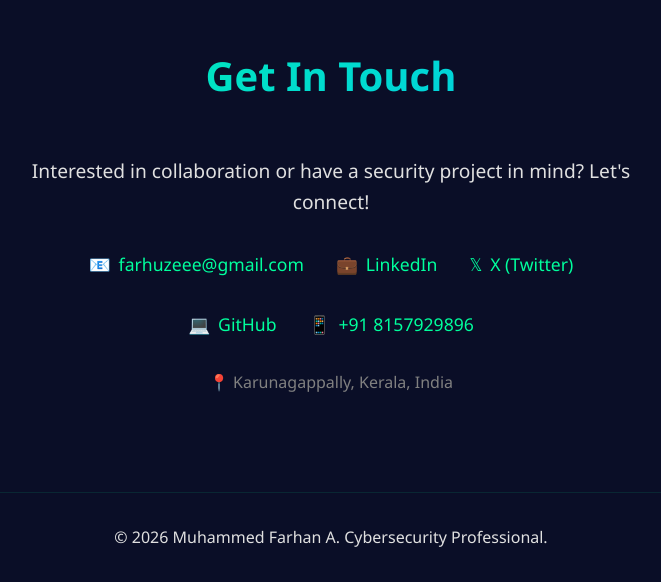
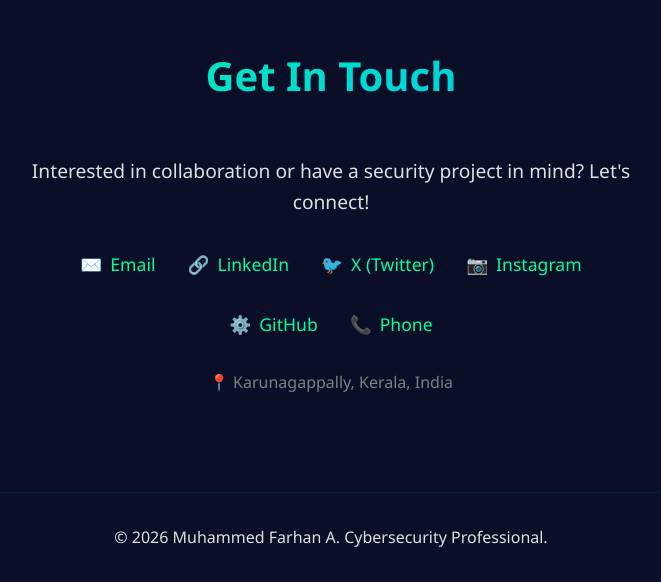
Before and after one commit to 7H3CYF4RX/Farhuzeee, a plain HTML site: page index.html in a window 1280 px wide. Shown: the part 4411-4993 px from the top of the page, without its empty margins (309-970 px from the left). Drawn offline with Linux system fonts and the light colour scheme.

Commit message:
index.html

```diff
--- a/index.html
+++ b/index.html
@@ -609,19 +609,22 @@
                 <p style="font-size: 1.2rem; margin-bottom: 2rem;">Interested in collaboration or have a security project in mind? Let's connect!</p>
                 <div class="contact-links">
                     <a href="mailto:farhuzeee@gmail.com" class="contact-link">
-                        <span>📧</span> farhuzeee@gmail.com
+                        <span>✉️</span> Email
                     </a>
                     <a href="https://www.linkedin.com/in/muhammed-farhan-cysec" class="contact-link" target="_blank">
-                        <span>💼</span> LinkedIn
+                        <span>🔗</span> LinkedIn
                     </a>
                     <a href="https://x.com/7H3CYF4RX" class="contact-link" target="_blank">
-                        <span>𝕏</span> X (Twitter)
+                        <span>🐦</span> X (Twitter)
+                    </a>
+                    <a href="https://www.instagram.com/7h3cyf4rx" class="contact-link" target="_blank">
+                        <span>📷</span> Instagram
                     </a>
                     <a href="https://github.com/7H3CYF4RX" class="contact-link" target="_blank">
-                        <span>💻</span> GitHub
+                        <span>⚙️</span> GitHub
                     </a>
                     <a href="tel:+918157929896" class="contact-link">
-                        <span>📱</span> +91 8157929896
+                        <span>📞</span> Phone
                     </a>
                 </div>
                 <p style="margin-top: 2rem; color: #808080;">📍 Karunagappally, Kerala, India</p>
```
